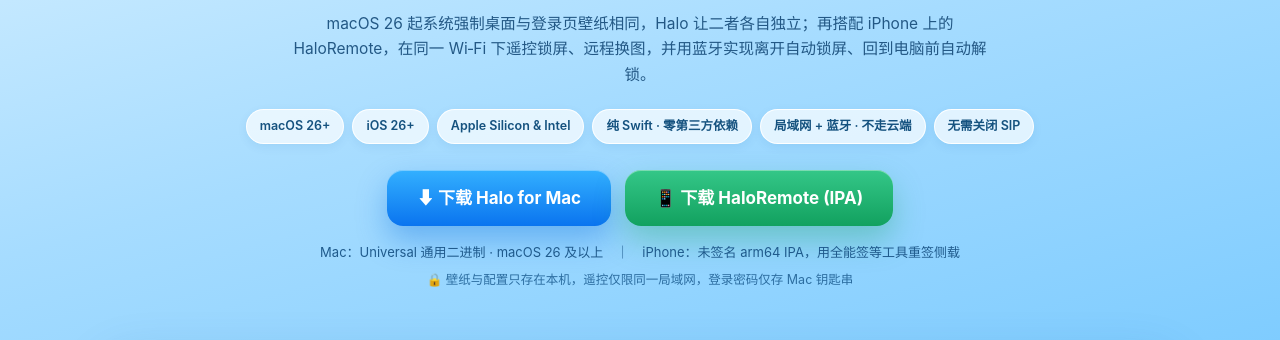
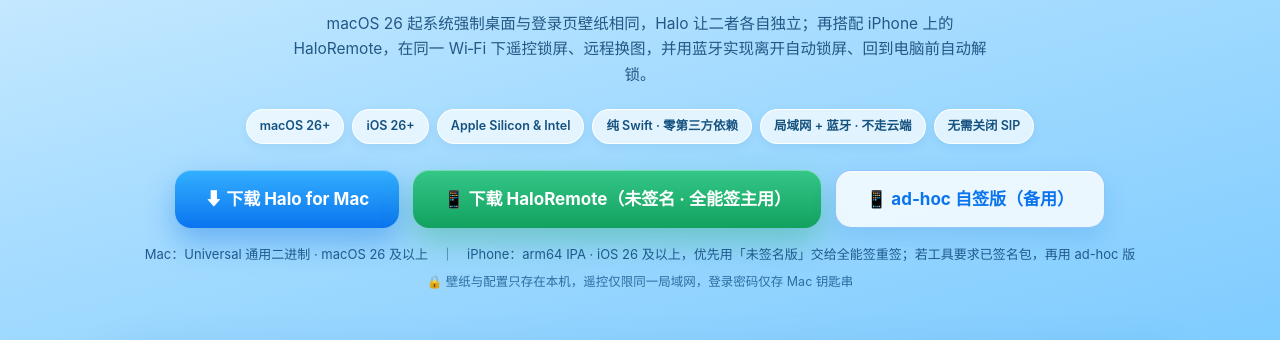
Before and after one commit to LUCASXCN/Halo, a plain HTML site: page docs/index.html in a window 1280 px wide. Shown: the part 428-768 px from the top of the page. Drawn offline with Linux system fonts and the light colour scheme.

Commit message:
docs: 下载页提供未签名/ad-hoc 双 IPA 直链与安装说明，天蓝渐变

```diff
--- a/docs/index.html
+++ b/docs/index.html
@@ -45,6 +45,8 @@
     padding:14px 30px;border-radius:16px;background:linear-gradient(180deg,#33b0ff,#0a74ef);
     box-shadow:0 14px 30px rgba(10,110,220,.38),inset 0 1px 0 rgba(255,255,255,.35);transition:transform .15s,box-shadow .15s}
   .dl.ios{background:linear-gradient(180deg,#34c788,#12a15f);box-shadow:0 14px 30px rgba(18,161,95,.34),inset 0 1px 0 rgba(255,255,255,.35)}
+  .dl.ghost{background:rgba(255,255,255,.82);color:#0a74ef;border:1.5px solid rgba(10,116,239,.4);
+    box-shadow:0 10px 24px rgba(10,110,200,.16),inset 0 1px 0 rgba(255,255,255,.6)}
   .dl:hover{transform:translateY(-2px)}
   .dl-meta{margin-top:16px;font-size:13px;color:#1f5a8c}
   .privacy{margin-top:6px;font-size:12.5px;color:#2c6da0}
@@ -126,10 +128,11 @@
     <span class="chip">无需关闭 SIP</span>
   </div>
   <div class="dl-row">
-    <a class="dl" href="https://github.com/LUCASXCN/Halo/releases/latest">⬇ 下载 Halo for Mac</a>
-    <a class="dl ios" href="https://github.com/LUCASXCN/Halo/releases/latest">📱 下载 HaloRemote (IPA)</a>
+    <a class="dl" href="https://github.com/LUCASXCN/Halo/releases/download/v1.0.0/Halo.zip">⬇ 下载 Halo for Mac</a>
+    <a class="dl ios" href="https://github.com/LUCASXCN/Halo/releases/download/v1.0.0/HaloRemote-unsigned.ipa">📱 下载 HaloRemote（未签名 · 全能签主用）</a>
+    <a class="dl ghost" href="https://github.com/LUCASXCN/Halo/releases/download/v1.0.0/HaloRemote-adhoc.ipa">📱 ad-hoc 自签版（备用）</a>
   </div>
-  <div class="dl-meta">Mac：Universal 通用二进制 · macOS 26 及以上　｜　iPhone：未签名 arm64 IPA，用全能签等工具重签侧载</div>
+  <div class="dl-meta">Mac：Universal 通用二进制 · macOS 26 及以上　｜　iPhone：arm64 IPA · iOS 26 及以上，优先用「未签名版」交给全能签重签；若工具要求已签名包，再用 ad-hoc 版</div>
   <div class="privacy">🔒 壁纸与配置只存在本机，遥控仅限同一局域网，登录密码仅存 Mac 钥匙串</div>
 </header>
 
@@ -186,8 +189,8 @@
       <div class="install-col ios">
         <h3>📱 iPhone（HaloRemote）</h3>
         <ol class="steps">
-          <li>从 <a href="https://github.com/LUCASXCN/Halo/releases/latest"><b>Releases</b></a> 下载 <code>HaloRemote-unsigned.ipa</code>（未签名 arm64）。</li>
-          <li>用「全能签」等自签工具导入并用自己的证书重签、安装到 iPhone。</li>
+          <li>从 <a href="https://github.com/LUCASXCN/Halo/releases/latest"><b>Releases</b></a> 下载 <code>HaloRemote-unsigned.ipa</code>（未签名 arm64，全能签主用）；若签名工具要求包本身带签名，改用 <code>HaloRemote-adhoc.ipa</code>。</li>
+          <li>用「全能签」等自签工具导入并用自己的证书重签、安装到 iPhone（两个包内容一致，只差是否带 ad-hoc 占位签名）。</li>
           <li>首次打开在「设置 → 通用 → VPN 与设备管理」信任开发者证书。</li>
           <li>与 Mac 连同一 Wi‑Fi、开蓝牙，输入 Mac 上的 6 位配对码即可连接。</li>
         </ol>
```
